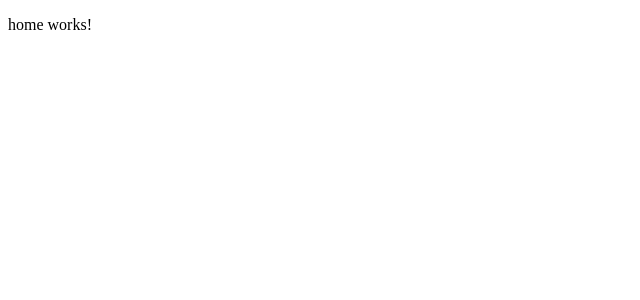
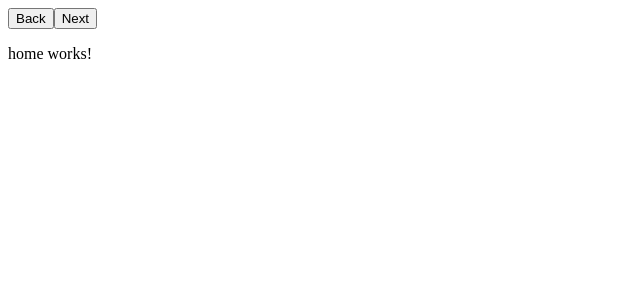
Before and after one commit to vorrawut/angular6-wizard-step, an Angular app: page / in a window 1280 px wide. Shown: the top 300 px of the page, without its empty margins (0-640 px from the left). Built offline with nearby package versions, Linux system fonts and the light colour scheme.

Commit message:
add button in app comp.

```diff
--- a/src/app/app.component.html
+++ b/src/app/app.component.html
@@ -1 +1,6 @@
+<div class="button-group">
+  <button class="back-btn" *ngIf="isHome">Back</button>
+  <button class="next-btn">Next</button>
+</div>
+
 <router-outlet></router-outlet>
--- a/src/app/app.component.ts
+++ b/src/app/app.component.ts
@@ -1,4 +1,5 @@
 import { Component } from '@angular/core';
+import { Router } from '@angular/router';
 
 @Component({
   selector: 'app-root',
@@ -6,5 +7,10 @@ import { Component } from '@angular/core';
   styleUrls: ['./app.component.scss']
 })
 export class AppComponent {
-  title = 'app';
+
+  isHome = true;
+
+  constructor(private _route: Router) {
+
+  }
 }
```
